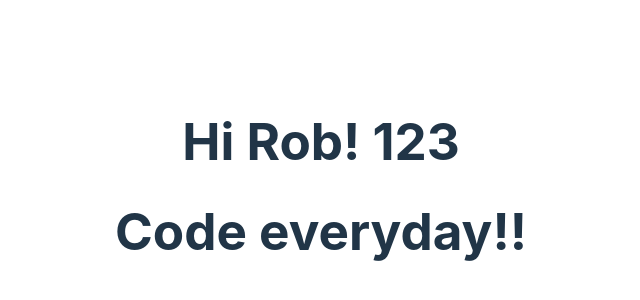
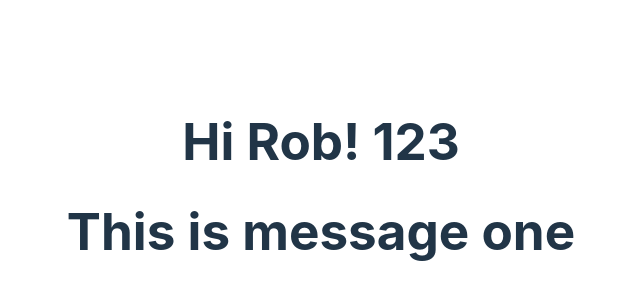
Before and after one commit to AlMahfuzKhanD/react-js-practice, a React (Vite) app in the folder react-by-code-stoic/: page / in a window 1280 px wide. Shown: the part 214-514 px from the top of the page, without its empty margins (319-959 px from the left). Built offline with nearby package versions, Linux system fonts and the light colour scheme.

Commit message:
conditional renduring component done

```diff
--- a/react-by-code-stoic/src/components/ConditionalComponent.jsx
+++ b/react-by-code-stoic/src/components/ConditionalComponent.jsx
@@ -2,10 +2,12 @@
 import Welcome from "./Welcome";
 
 export default function ConditionalComponent() {
-  const display = false;
+  let message;
+  const display = true;
   if (display) {
-    return <Welcome />;
+    message = <h1>This is message one</h1>;
   } else {
-    return <Code />;
+    message = <h1>This is message two</h1>;
   }
+  return message;
 }
```
